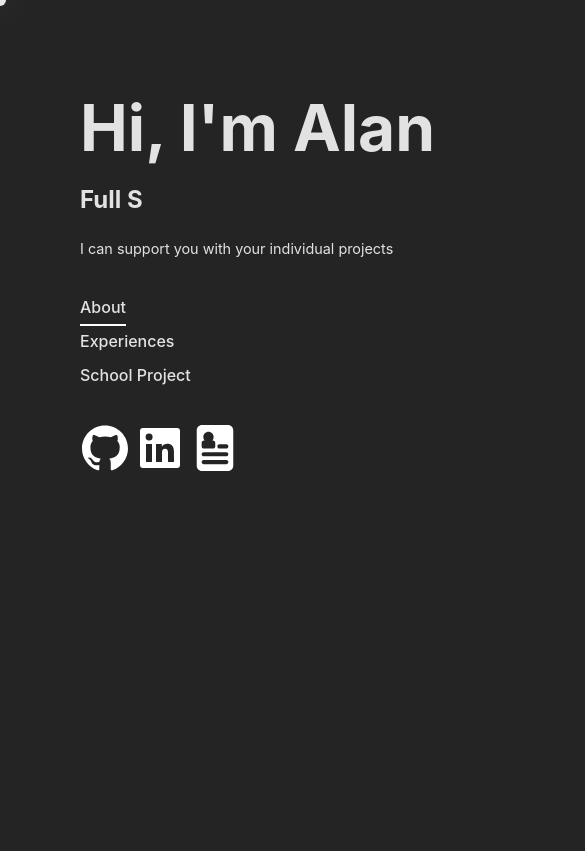
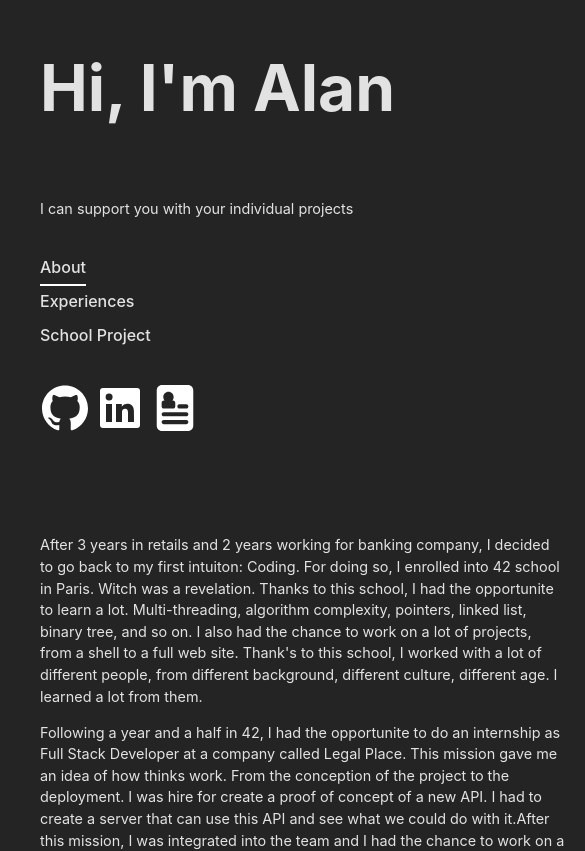
Before and after one commit to AlanBoulesteix/portfolio, a React (Vite) app: page / in a window 390 px wide. Shown: the top 851 px of the page, 585 px wide, since content can reach past the window. Built offline with nearby package versions, Linux system fonts and the light colour scheme.

Commit message:
add a bit of style for mobile and tablette

```diff
--- a/src/component/Home/Home.styles.css
+++ b/src/component/Home/Home.styles.css
@@ -21,3 +21,34 @@
 .navbar::-webkit-scrollbar, .content::-webkit-scrollbar {
   display: none;
 }
+
+@media (max-width: 768px) {
+  .homeDiv {
+    flex-direction: column;
+  }
+}
+
+@media (max-width: 480px) {
+  .homeDiv {
+    flex-direction: column;
+    height: 100%;
+  }
+
+  .navbar {
+    position: fixed;
+    top: 0;
+    left: 0;
+    width: 100%;
+    height: auto;
+    padding: 0.5rem;
+    background-color: #242424;
+    z-index: 1000;
+    overflow-x: auto;
+    padding: 2.5rem;
+  }
+
+  .content {
+    padding: 2.5rem;
+    margin-top: 25rem;
+  }
+}
--- a/src/index.css
+++ b/src/index.css
@@ -40,3 +40,55 @@ h1 {
   font-weight: 700;
   margin: 0;
 }
+
+/* Media query pour les tablettes */
+@media (max-width: 768px) {
+  a {
+      font-weight: 500;
+      color: #ffffff;
+      text-decoration: inherit;
+      cursor: none;
+    }
+
+  body {
+      margin: 0;
+      display: flex;
+      place-items: center;
+      height: 100%;
+      overflow: hidden;
+    }
+
+  .section {
+    padding-top: 5rem;
+    padding-bottom: 5rem;
+  }
+
+  h1 {
+    font-size: 4rem;
+    font-weight: 700;
+    margin: 0;
+  }
+}
+
+/* Media query pour les mobiles */
+@media (max-width: 480px) {
+  body {
+    flex-direction: column;
+    height: auto;
+    overflow: auto;
+  }
+
+  .navbar {
+    flex-direction: row;
+    overflow-x: auto;
+    padding: 0.5rem;
+  }
+
+  .content {
+    padding: 0.5rem;
+  }
+
+  .school-project-card {
+    width: 100%;
+  }
+}
```
